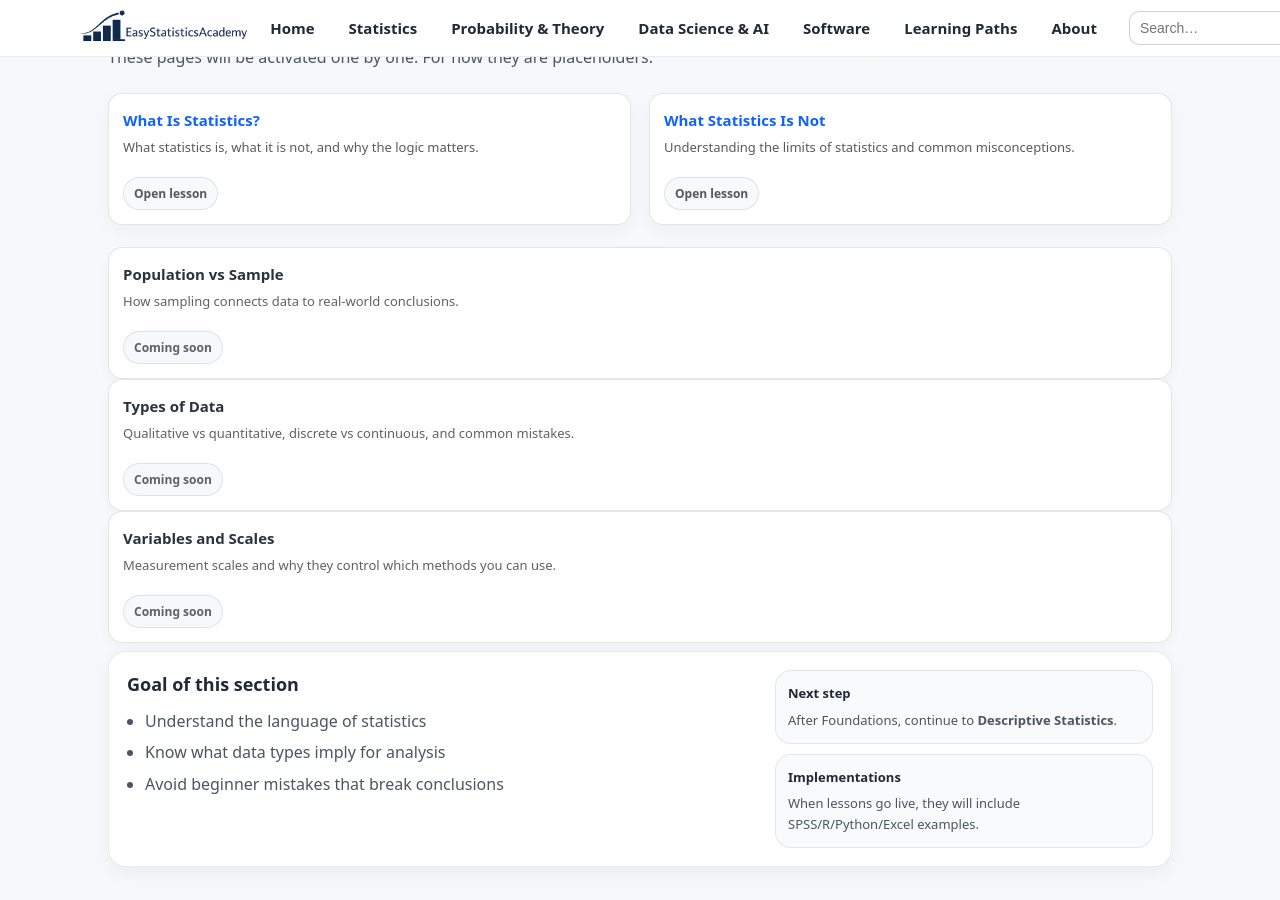
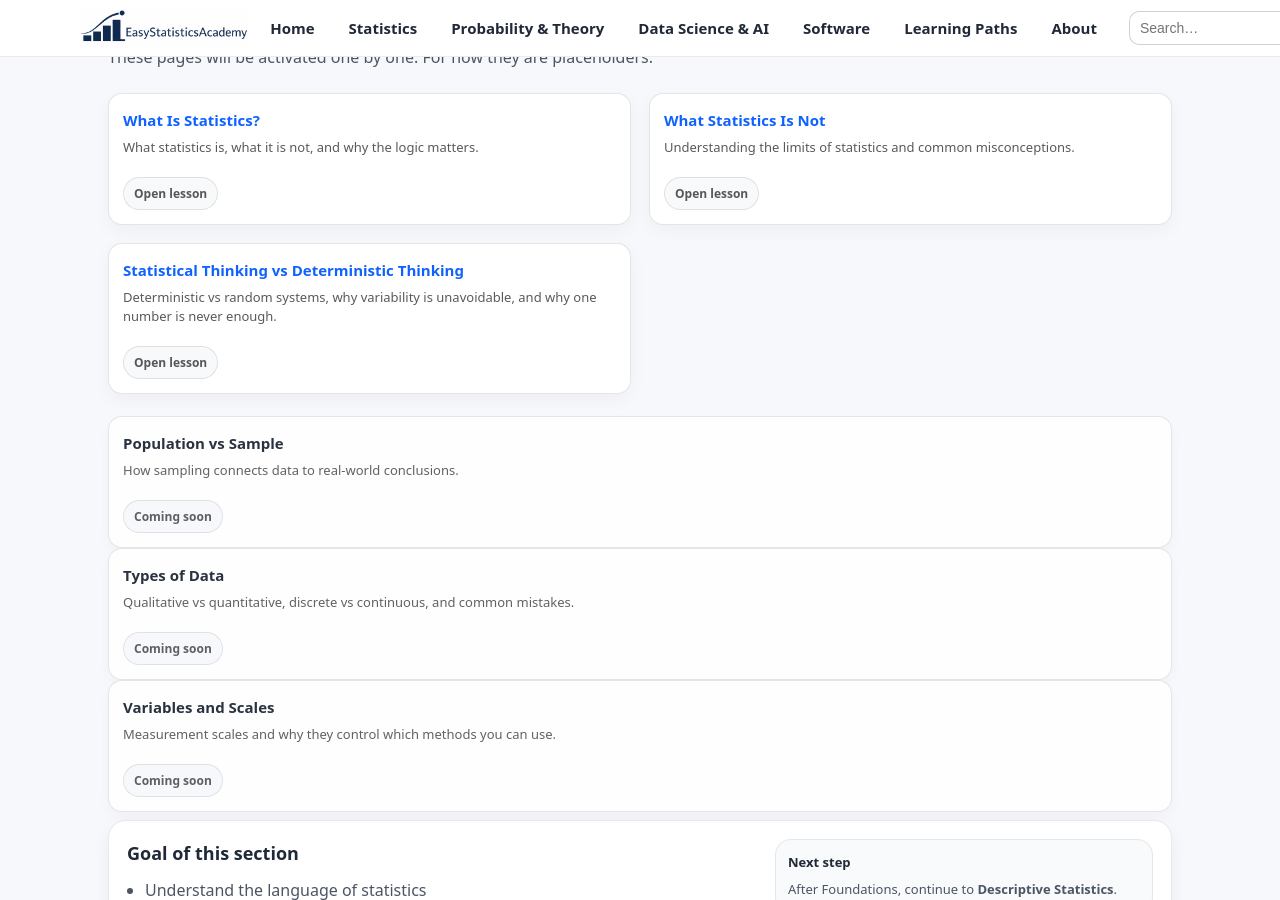
Before and after one commit to ammar-homaida-statistics/easystatisticsacademy, a Jekyll site: the page built from foundations/index.md, in a window 1280 px wide and 900 px high, scrolled down 468 px. Built offline with Jekyll 4.4.1, drawn with Linux system fonts in a browser that asks for light colours; our own code applies the rules of GitHub Pages for plain Markdown files.

Commit message:
add new card

```diff
--- a/foundations/index.md
+++ b/foundations/index.md
@@ -83,6 +83,16 @@ sidebar: true
     <p>Understanding the limits of statistics and common misconceptions.</p>
     <a class="pill" href="/foundations/what-statistics-is-not/">Open lesson</a>
   </div>
+
+  <div class="card lesson-card">
+  <h3>
+    <a href="/foundations/statistical-thinking-vs-deterministic-thinking/">
+      Statistical Thinking vs Deterministic Thinking
+    </a>
+  </h3>
+  <p>Deterministic vs random systems, why variability is unavoidable, and why one number is never enough.</p>
+  <a class="pill" href="/foundations/statistical-thinking-vs-deterministic-thinking/">Open lesson</a>
+</div>
 </div>
 
     <div class="card lesson-card is-soon">
```
